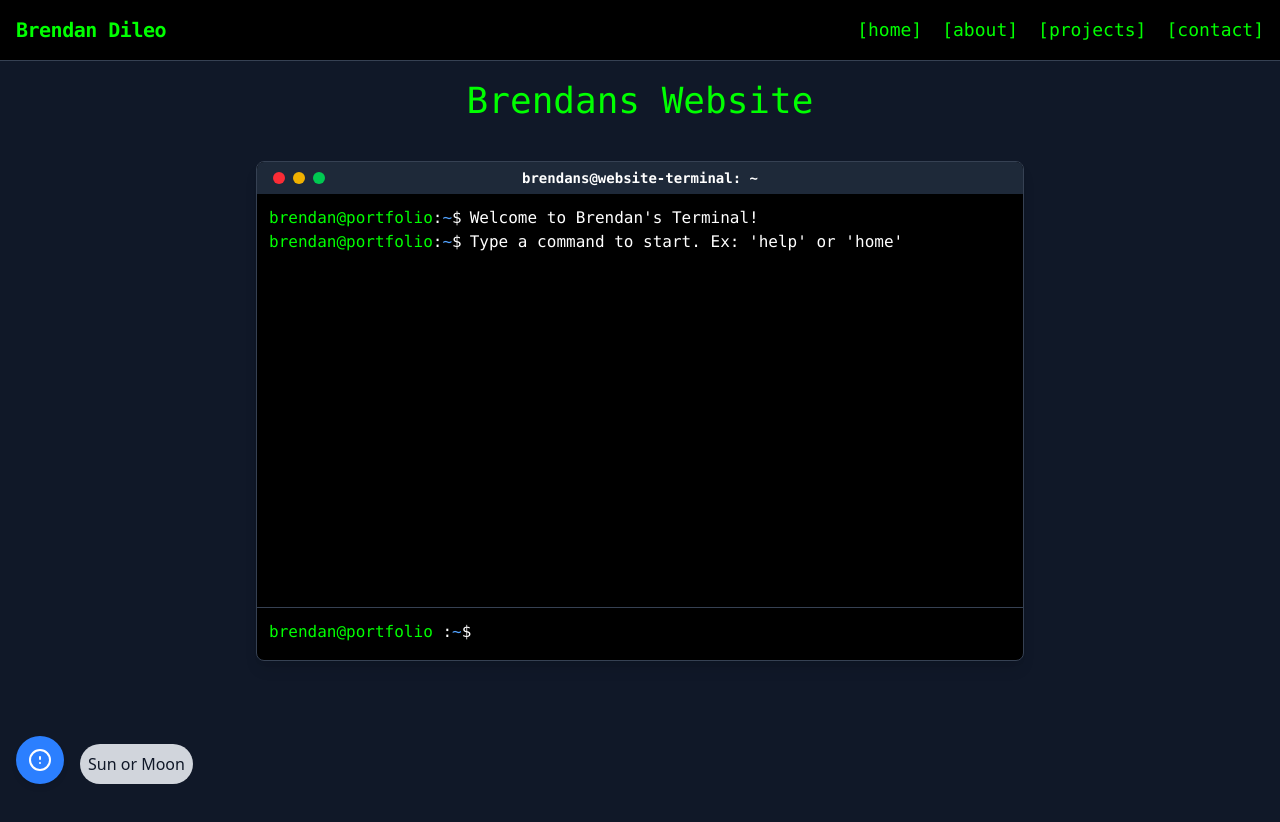
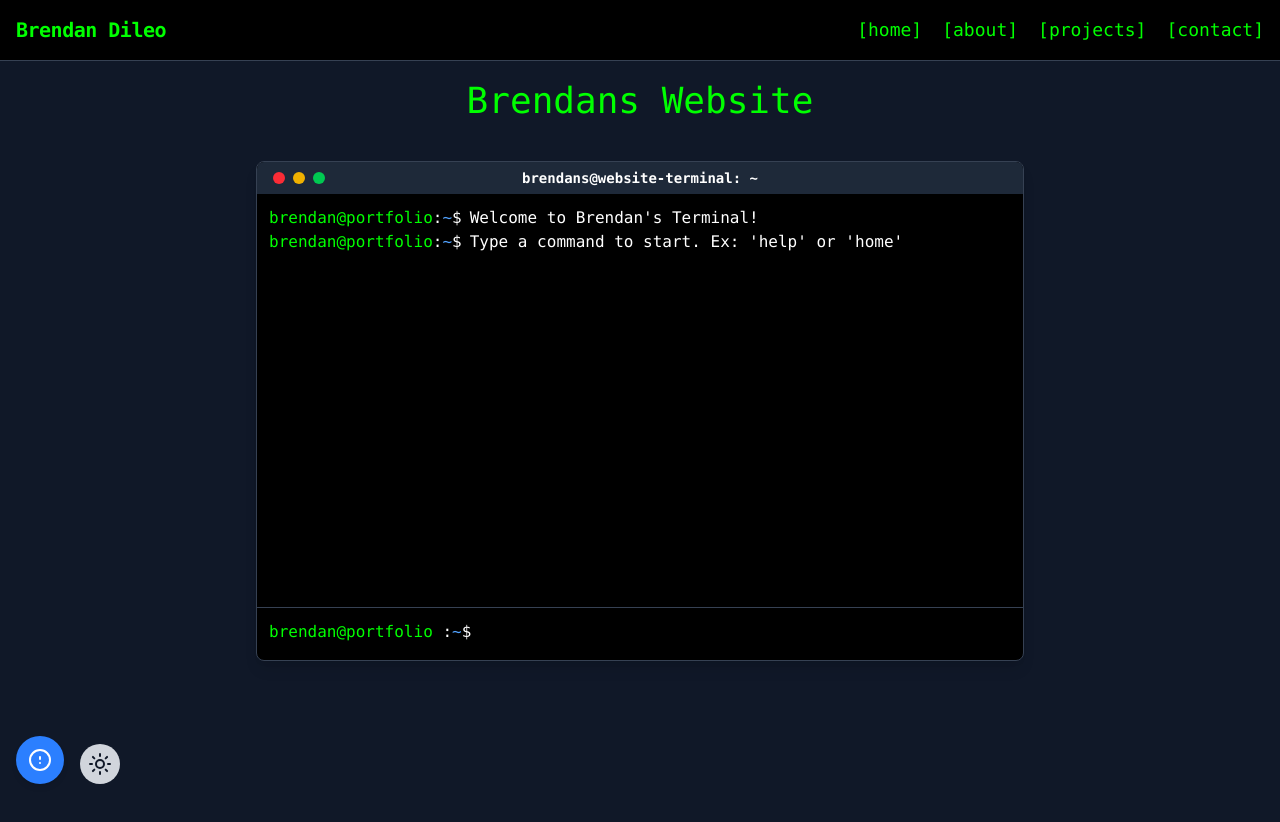
Before and after one commit to brendanddev/brendans-website, a React (Vite) app: page / in a window 1280 px wide. Shown: the top 822 px of the page. Built offline with nearby package versions, Linux system fonts and the light colour scheme.

Commit message:
Commit #26 - Basic Implementation of Sun Icon from Lucide

```diff
--- a/src/components/ThemeToggler.jsx
+++ b/src/components/ThemeToggler.jsx
@@ -3,10 +3,12 @@
 // Brendan Dileo
 // To change from dark and light theme on webpage
 
+import { Sun } from "lucide-react";
+
 const ThemeToggler = () => {
     return (
         <button className="fixed bottom-4 left-20 p-2 rounded-full bg-gray-300 dark:bg-gray-800 text-gray-900 dark:text-white">
-            Sun or Moon
+            <Sun size={24} />
         </button>
     )
 }
```
